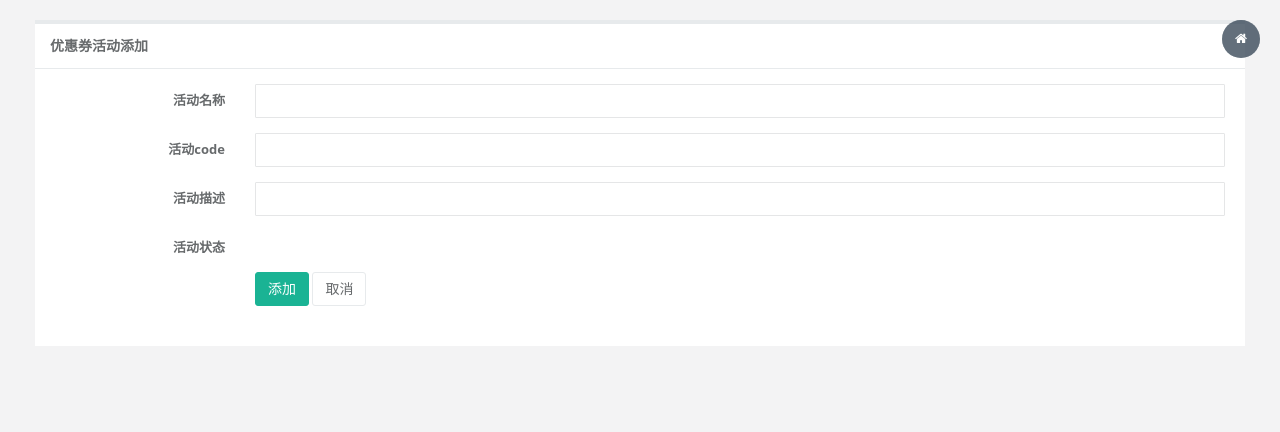
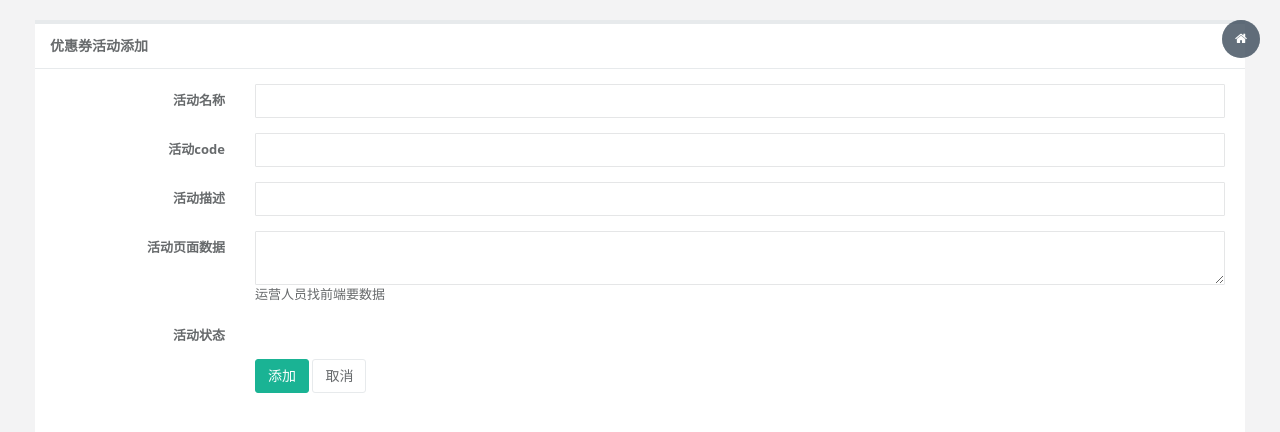
Before and after one commit to btspoony/site_qx_wemedia, a CodeIgniter app: the page made by application/views/admin/cdk/add.php in a window 1280 px wide. Shown: the top 432 px of the page. Run offline with CodeIgniter, Linux system fonts and the light colour scheme; data that the repository does not hold is empty.

Commit message:
bug 修改

```diff
--- a/application/models/Cdk_type_model.php
+++ b/application/models/Cdk_type_model.php
@@ -48,6 +48,7 @@ class Cdk_type_model extends MY_Model {
             'type_status' => $params['type_status'],
             'type_code' => $params['type_code'],
             'type_url' => $params['type_url'],
+            'type_page' => $params['type_page'],
         );
         $data = $this->get_update_params($data);
         return $this->db->update(self::$_table, $data, compact('type_id'));
@@ -80,6 +81,7 @@ class Cdk_type_model extends MY_Model {
             'type_status'   => $params['type_status'],
             'type_code'   => $params['type_code'],
             'type_url'   => $params['type_url'],
+            'type_page'   => $params['type_page'],
             'is_del'        => NO_DEL
         );
         $data = $this->get_create_params($data);
--- a/application/views/admin/cdk/add.php
+++ b/application/views/admin/cdk/add.php
@@ -24,6 +24,12 @@
                             <label class="col-sm-2 control-label">活动描述</label>
                             <div class="col-sm-10">
                                 <input type="text" class="form-control" name="type_desc" maxlength="100">
+                            </div>
+                        </div>
+                        <div class="form-group">
+                            <label class="col-sm-2 control-label">活动页面数据</label>
+                            <div class="col-sm-10">
+                                <textarea class="form-control" name="type_page" ></textarea><span>运营人员找前端要数据<span>
                             </div>
                         </div>
                         <div class="form-group">
```
Also changed, not shown: application/controllers/api/Cdk.php (+4 -4 lines), application/views/admin/cdk/edit.php (+6 -1 lines).
